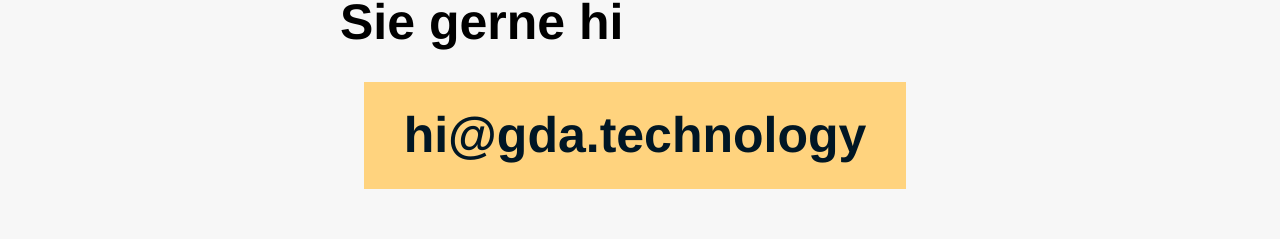
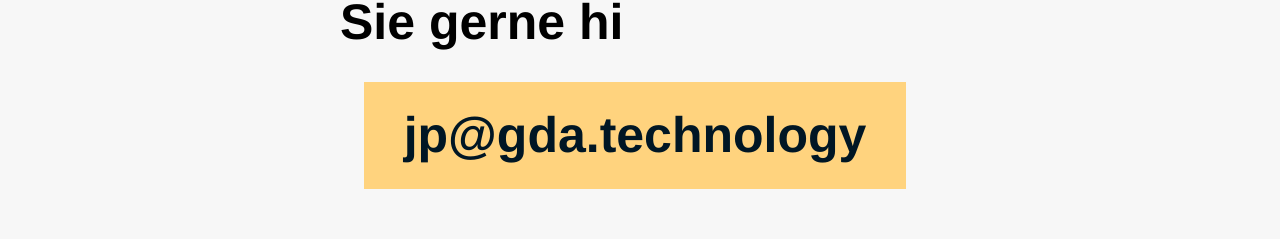
Before and after one commit to pieperjan/gda.technology, an Angular app: page /impressum in a window 1280 px wide. Shown: the part 1346-1585 px from the top of the page. Built offline with nearby package versions, Linux system fonts and the light colour scheme.

Commit message:
- Bugfix edit Mailadress - Fix Button Startseite "Referenzen anzeigen"

```diff
--- a/src/app/_component/home/home.component.html
+++ b/src/app/_component/home/home.component.html
@@ -68,13 +68,13 @@
       digitalen Zeitalter erfolgreich zu positionieren. In der heutigen digitalisierten Welt ist es für Unternehmen
       unerlässlich, eine starke Onlinepräsenz zu haben, um auf dem Markt bestehen zu können.</p>
     <div class="display-flex flex-row">
-      <a class="default-link button-main gda-m-bottom-0-5" href="mailto:hi@gda.technology">
+      <a class="default-link button-main gda-m-bottom-0-5" href="mailto:jp@gda.technology">
         Gerne in Kontakt treten
         <svg xmlns="http://www.w3.org/2000/svg" height="24" width="24">
           <path d="m12 20-1.425-1.4 5.6-5.6H4v-2h12.175l-5.6-5.6L12 4l8 8Z"/>
         </svg>
       </a>
-      <a class="default-link button-outline gda-m-bottom-0-5" href="/referenzen">
+      <a class="default-link button-outline gda-m-bottom-0-5" href="#projects">
         Referenzen ansehen
         <svg xmlns="http://www.w3.org/2000/svg" height="24" width="24">
           <path d="m12 20-1.425-1.4 5.6-5.6H4v-2h12.175l-5.6-5.6L12 4l8 8Z"/>
@@ -131,7 +131,7 @@
 
 
 <div class="gda-container">
-  <div class="gda-row gda-p-mobile-default" id="start">
+  <div class="gda-row gda-p-mobile-default" id="referenzen">
     <div class="gda-col gda-m-top-5 gda-m-bottom-5">
       <h1 class="gda-m-bottom-5">
         Die Referenzen & Partner der <br><span class="yellow">german </span> <span class="blue">digital </span> <span
--- a/src/app/app.component.html
+++ b/src/app/app.component.html
@@ -57,7 +57,7 @@
       <h5 class="footer-contact gda-default-cell-style">
         Wir sind immer offen für neue Gespräche. Sagen Sie gerne hi
       </h5>
-      <a class="default-link link-mail" href="mailto:hi@gda.technology">hi@gda.technology</a>
+      <a class="default-link link-mail" href="mailto:jp@gda.technology">jp@gda.technology</a>
     </div>
     <div class="divider-mobile"></div>
     <div class="gda-col gda-col-center">
@@ -88,7 +88,7 @@
               </li>
             </ul>
             <div class="">
-              <a class="default-link" href="mailto:hi@gda.technology">
+              <a class="default-link" href="mailto:jp@gda.technology">
                 Eine E-Mail schreiben
                 <svg xmlns="http://www.w3.org/2000/svg" height="24" width="24">
                   <path d="m12 20-1.425-1.4 5.6-5.6H4v-2h12.175l-5.6-5.6L12 4l8 8Z"/>
```
